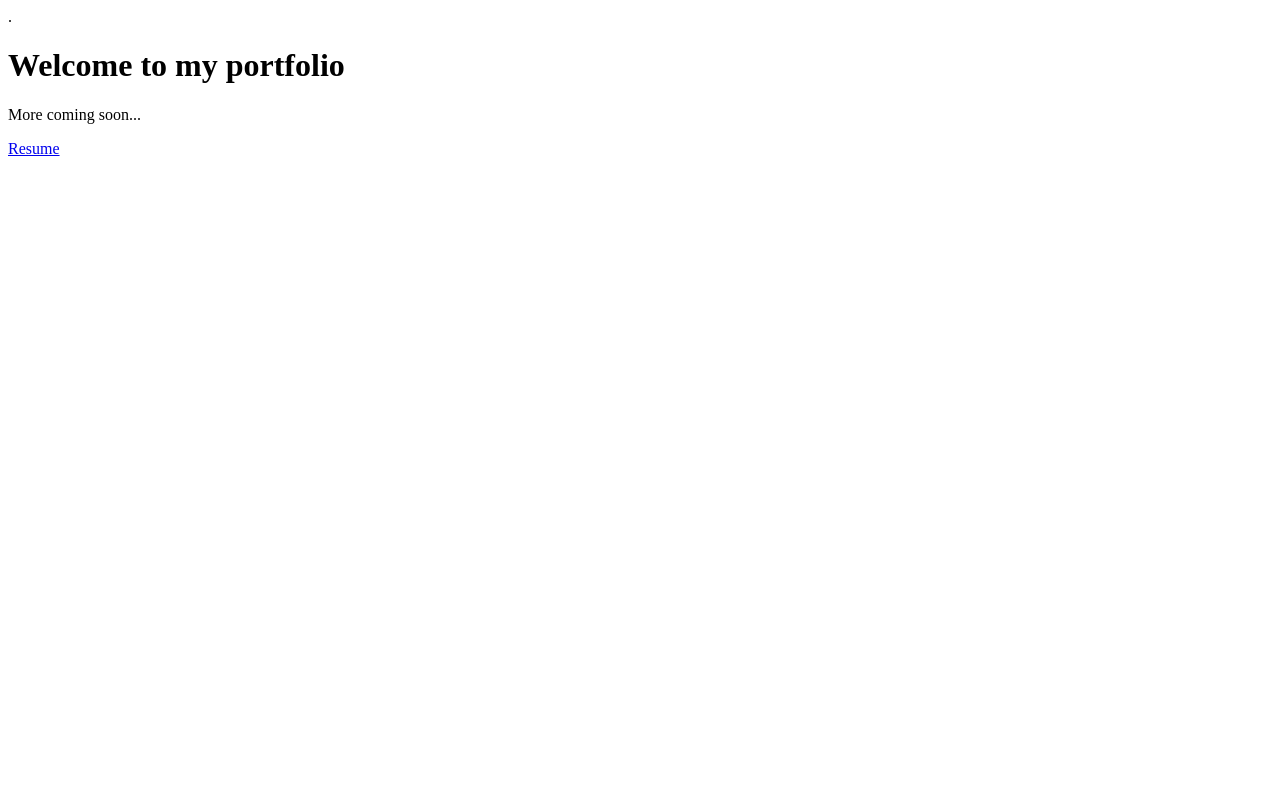
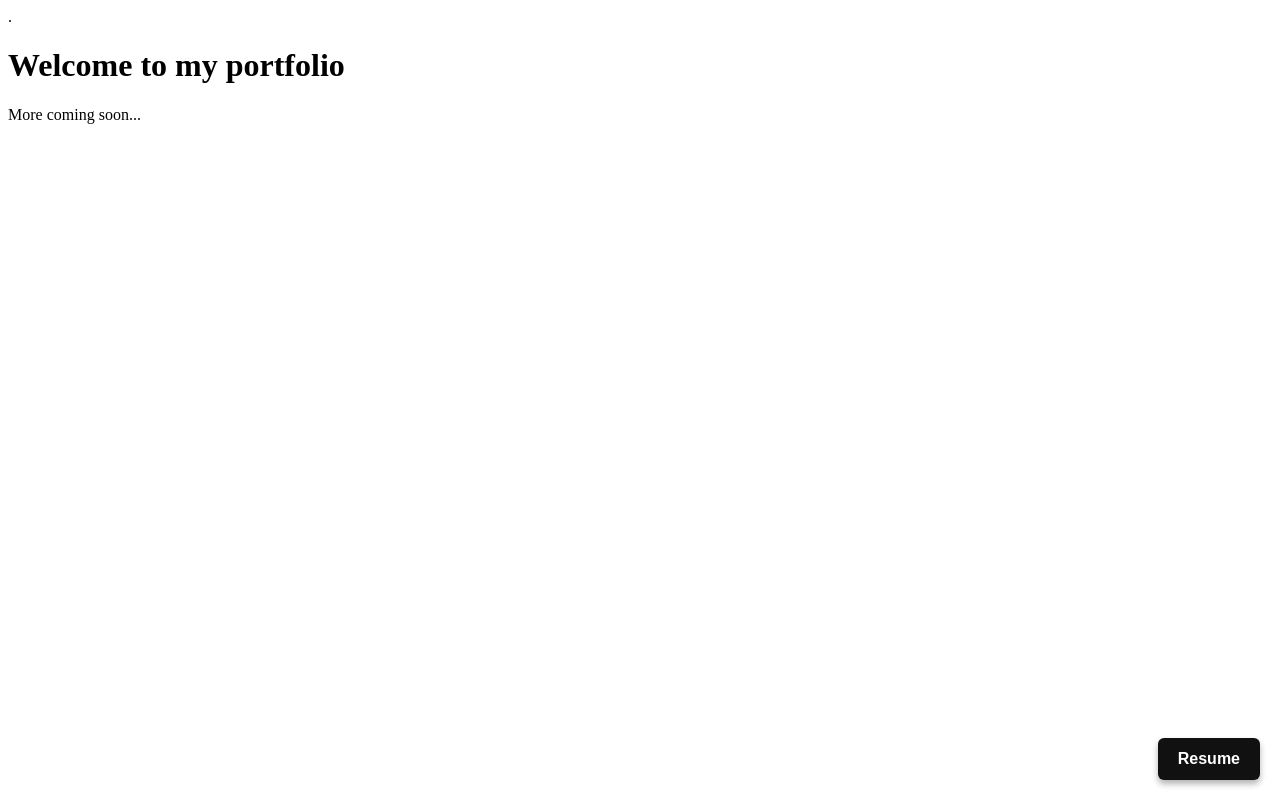
Before and after one commit to olinnbroderick/broderickolinn, a plain HTML site: page index.html in a window 1280 px wide. Drawn offline with Linux system fonts and the light colour scheme.

Commit message:
Update index.html

```diff
--- a/index.html
+++ b/index.html
@@ -3,7 +3,7 @@
 <head>
   <title>My Portfolio</title>
   <style>
-    resume-button {
+    .resume-button {
   position: fixed;
   bottom: 20px;
   right: 20px;
```
